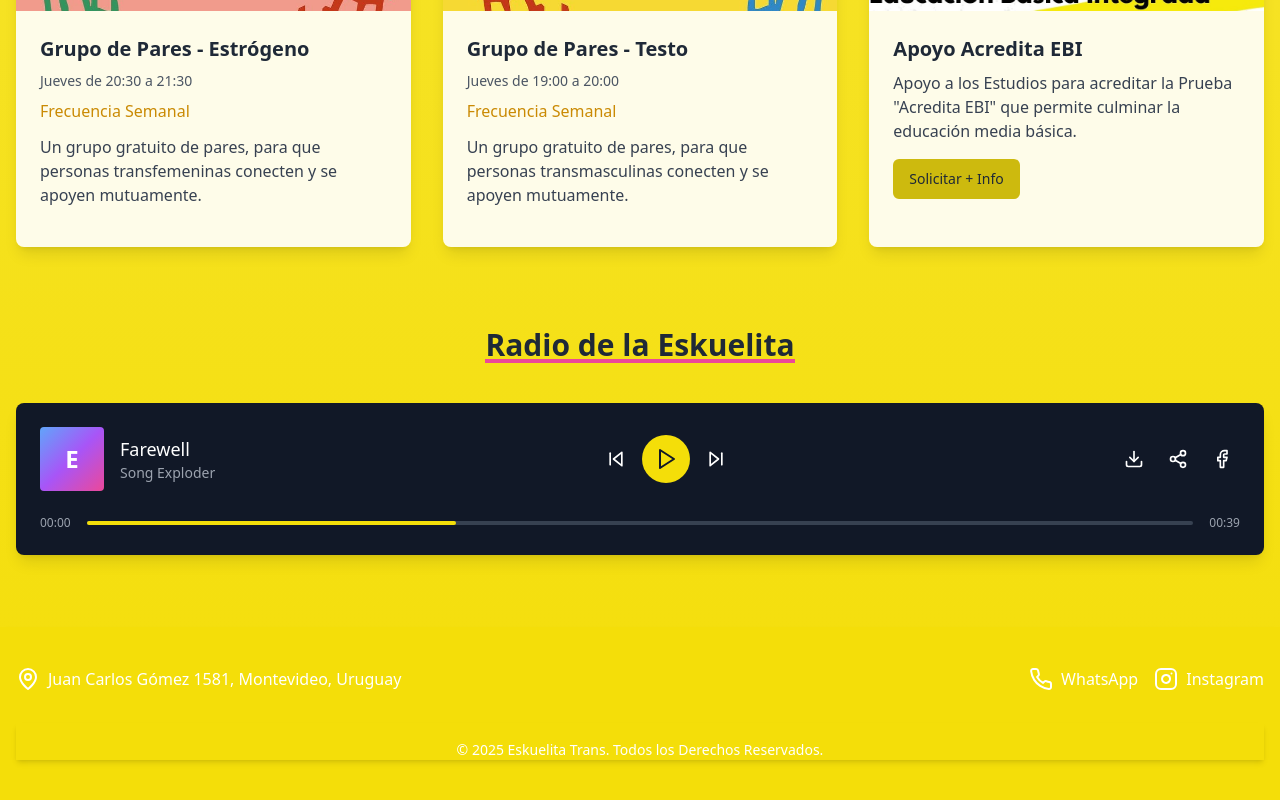
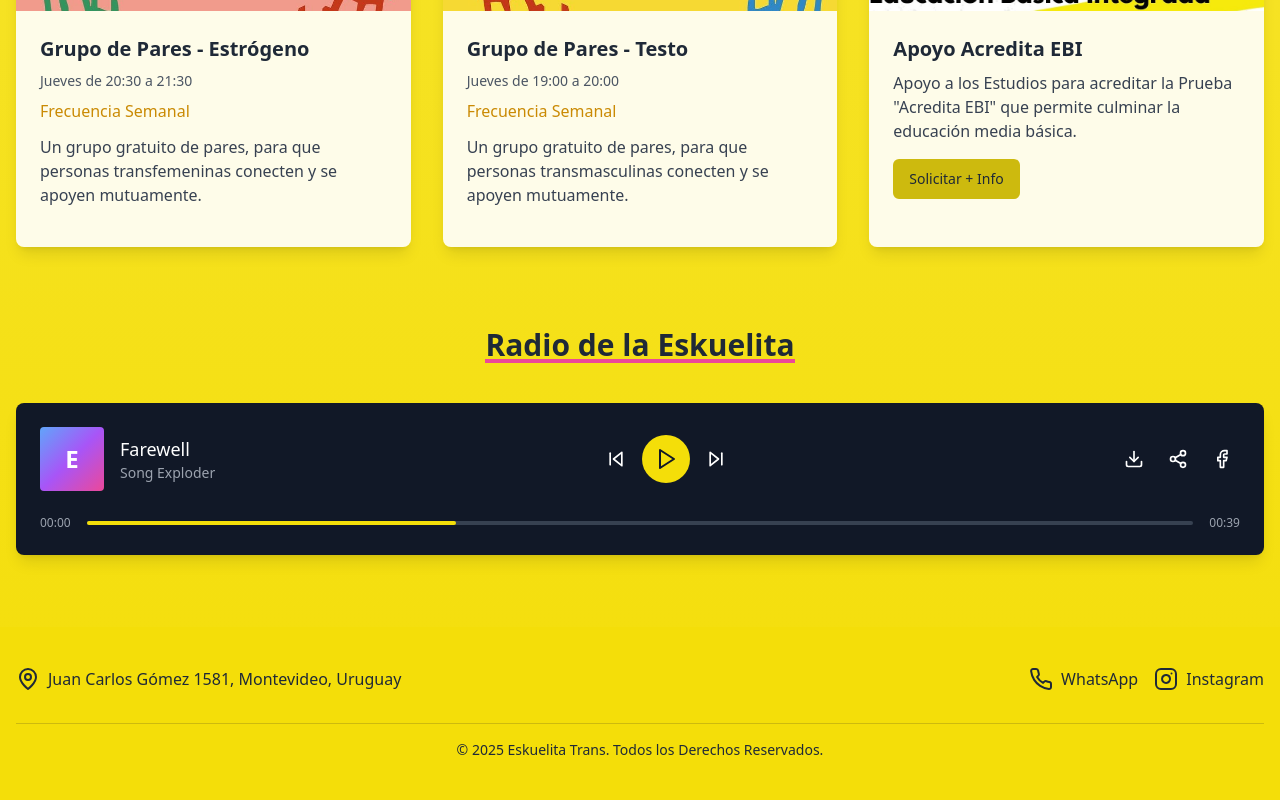
Before and after one commit to MassiottiDev/eskuelita-trans, a React (Vite) app: page / in a window 1280 px wide. Shown: the part 1309-2109 px from the top of the page. Built offline with nearby package versions, Linux system fonts and the light colour scheme.

Commit message:
Reverted to commit dbddbaa315d3d57247a107ec184f9b2531685197

```diff
--- a/src/components/Footer.tsx
+++ b/src/components/Footer.tsx
@@ -3,7 +3,7 @@ import React from 'react';
 
 const Footer = () => {
   return (
-    <footer id="contact" className="bg-yellow-400 text-white shadow-md">
+    <footer id="contact" className="bg-yellow-400 text-gray-800">
       <div className="container mx-auto px-4 py-10">
         <div className="flex flex-col md:flex-row justify-between items-start md:items-center space-y-6 md:space-y-0">
           <div className="flex items-center space-x-2">
@@ -12,18 +12,18 @@ const Footer = () => {
           </div>
 
           <div className="flex space-x-4">
-            <a href="#" className="flex items-center space-x-2 hover:text-gray-200 transition-colors">
+            <a href="#" className="flex items-center space-x-2 hover:text-gray-600 transition-colors">
               <svg xmlns="http://www.w3.org/2000/svg" width="24" height="24" viewBox="0 0 24 24" fill="none" stroke="currentColor" strokeWidth="2" strokeLinecap="round" strokeLinejoin="round"><path d="M22 16.92v3a2 2 0 0 1-2.18 2 19.79 19.79 0 0 1-8.63-3.07 19.5 19.5 0 0 1-6-6 19.79 19.79 0 0 1-3.07-8.67A2 2 0 0 1 4.11 2h3a2 2 0 0 1 2 1.72 12.84 12.84 0 0 0 .7 2.81 2 2 0 0 1-.45 2.11L8.09 9.91a16 16 0 0 0 6 6l1.27-1.27a2 2 0 0 1 2.11-.45 12.84 12.84 0 0 0 2.81.7A2 2 0 0 1 22 16.92z"/></svg>
               <span>WhatsApp</span>
             </a>
-            <a href="#" className="flex items-center space-x-2 hover:text-gray-200 transition-colors">
+            <a href="#" className="flex items-center space-x-2 hover:text-gray-600 transition-colors">
               <svg xmlns="http://www.w3.org/2000/svg" width="24" height="24" viewBox="0 0 24 24" fill="none" stroke="currentColor" strokeWidth="2" strokeLinecap="round" strokeLinejoin="round"><rect width="20" height="20" x="2" y="2" rx="5" ry="5"/><path d="M16 11.37A4 4 0 1 1 12.63 8 4 4 0 0 1 16 11.37z"/><line x1="17.5" x2="17.51" y1="6.5" y2="6.5"/></svg>
               <span>Instagram</span>
             </a>
           </div>
         </div>
 
-        <div className="mt-8 pt-4 border-t border-yellow-400 shadow-md text-center text-sm">
+        <div className="mt-8 pt-4 border-t border-yellow-500 text-center text-sm">
           © 2025 Eskuelita Trans. Todos los Derechos Reservados.
         </div>
       </div>
```
